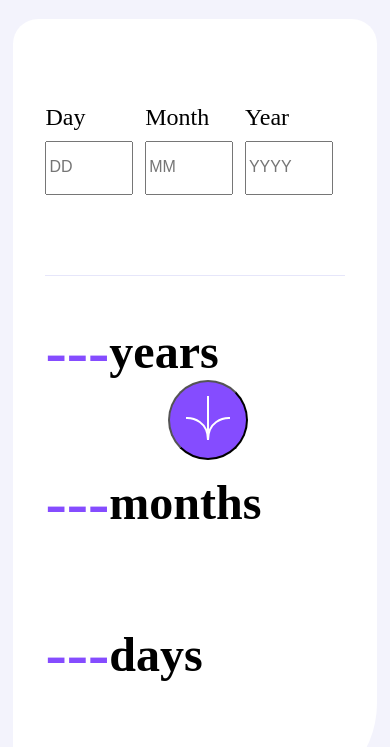
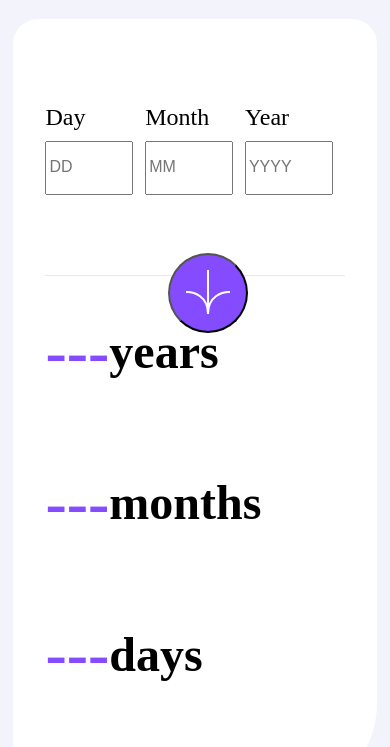
Before and after one commit to dhimanharsh/age-calculator, a plain HTML site: page index.html in a window 390 px wide. Drawn offline with Linux system fonts and the light colour scheme; a web font is replaced by a local one.

Commit message:
responsive done

```diff
--- a/index.html
+++ b/index.html
@@ -39,7 +39,9 @@
         </section>
       </div>
 
-      <button class="check"><img src="./assets/images/icon-arrow.svg" alt="/icon-arrow"></button>
+      <button class="check">
+        <img src="./assets/images/icon-arrow.svg" alt="/icon-arrow" />
+      </button>
 
       <div class="result-section">
         <section>
--- a/style.css
+++ b/style.css
@@ -73,7 +73,7 @@ input::placeholder {
 
 @media screen and (max-width: 1550px) {
   main button {
-    top: 50%;
+    top: 34%;
     left: 65%;
   }
   .inputs {
@@ -85,7 +85,7 @@ input::placeholder {
   main button {
     height: 6rem;
     width: 6rem;
-    top: 53%;
+    top: 35%;
   }
   .inputs input {
     width: 80%;
@@ -95,7 +95,7 @@ input::placeholder {
   main button {
     height: 5rem;
     width: 5rem;
-    top: 51%;
+    top: 34%;
     left: 45%;
   }
   .inputs {
@@ -111,7 +111,7 @@ input::placeholder {
 }
 @media screen and (max-width: 790px) {
   main button {
-    top: 50%;
+    top: 30%;
   }
   input::placeholder {
     font-size: 1.5rem;
@@ -132,7 +132,7 @@ input::placeholder {
   }
   main button {
 
-    top: 47%;
+    top: 32%;
   }
 }
 @media screen and (max-width: 450px) {
@@ -145,7 +145,7 @@ input::placeholder {
   main button {
     height: 5rem;
     width: 5rem;
-    top: 45%;
+    top: 30%;
     left: 43%;
   }
   input::placeholder {
@@ -156,7 +156,7 @@ input::placeholder {
   main button {
     height: 4.5rem;
     width: 4.5rem;
-    top: 46%;
+    top: 31%;
     left: 43%;
   }
   input::placeholder {
```
Also changed, not shown: script.js (line endings or trailing spaces).
